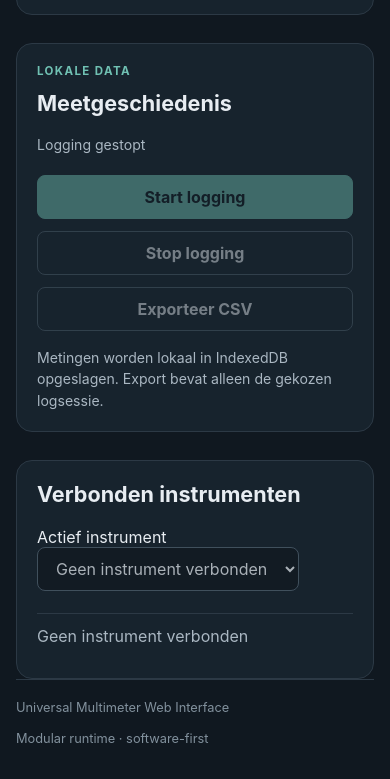
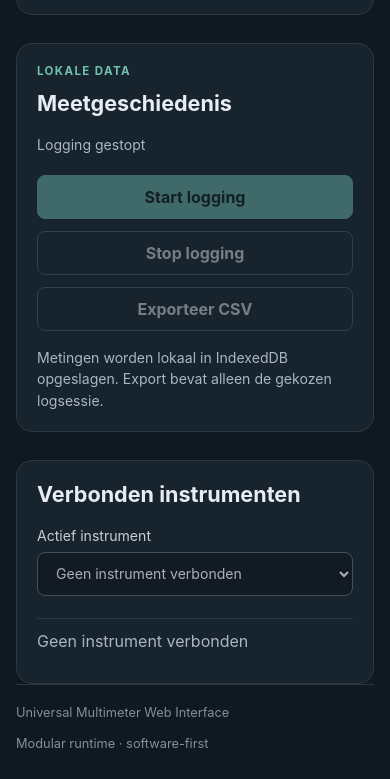
Before and after one commit to Robbertjv/Universal-Multimeter, a website built with Vite: page index.html in a window 390 px wide. Shown: the part 1676-2455 px from the top of the page. Built offline with nearby package versions, Linux system fonts and the light colour scheme.

Commit message:
Style active meter selector for multi-instrument operation

```diff
--- a/src/styles.css
+++ b/src/styles.css
@@ -388,3 +388,26 @@ button:disabled {
     width: 100%;
   }
 }
+
+
+.device-list-panel .section-heading label {
+  display: grid;
+  gap: 8px;
+  color: #c3ced7;
+  font-size: 0.88rem;
+}
+
+.device-list-panel .section-heading select {
+  min-width: 220px;
+}
+
+@media (max-width: 720px) {
+  .device-list-panel .section-heading {
+    align-items: stretch;
+    flex-direction: column;
+  }
+
+  .device-list-panel .section-heading select {
+    width: 100%;
+  }
+}
```
